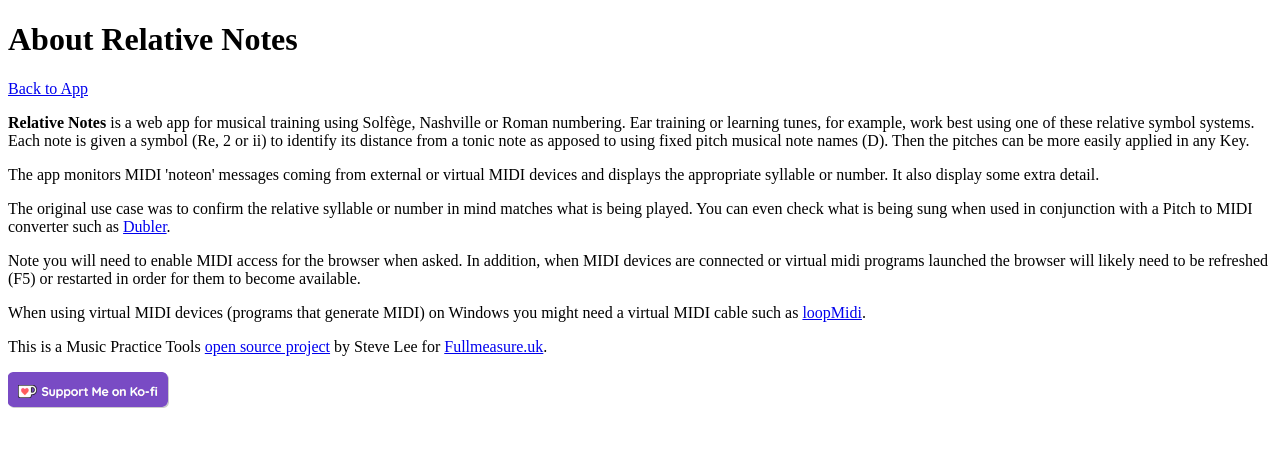
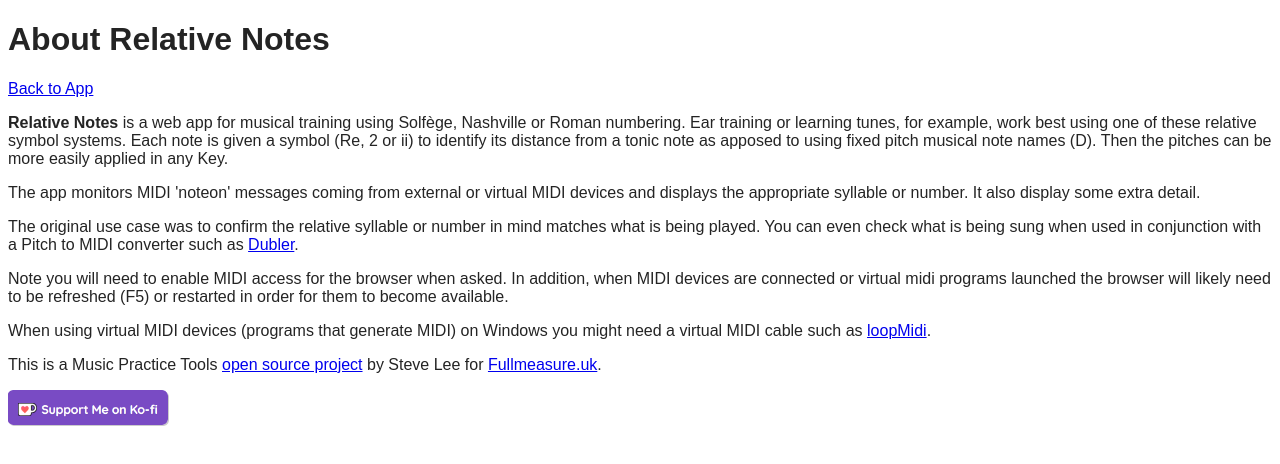
Before and after one commit to music-practice-tools/relative-notes, a SvelteKit app: page /about in a window 1280 px wide. Shown: the top 464 px of the page. Built offline with nearby package versions, Linux system fonts and the light colour scheme.

Commit message:
Fix globals on about

```diff
--- a/src/routes/about/+page.svelte
+++ b/src/routes/about/+page.svelte
@@ -56,4 +56,19 @@
     alt="Support Steve at ko-fi.com" /></a>
 
 <style>
+  :global(:root) {
+    background-color: #242424;
+    color: #ffffff;
+    font-family: Sans-Serif;
+    color-scheme: light dark;
+    --highlight-color: lightblue;
+  }
+
+  @media (prefers-color-scheme: light) {
+    :global(:root) {
+      color: #242424;
+      background-color: #ffffff;
+      --highlight-color: darkblue;
+    }
+  }
 </style>
```
Also changed, not shown: src/routes/+page.svelte (+4 -4 lines).
